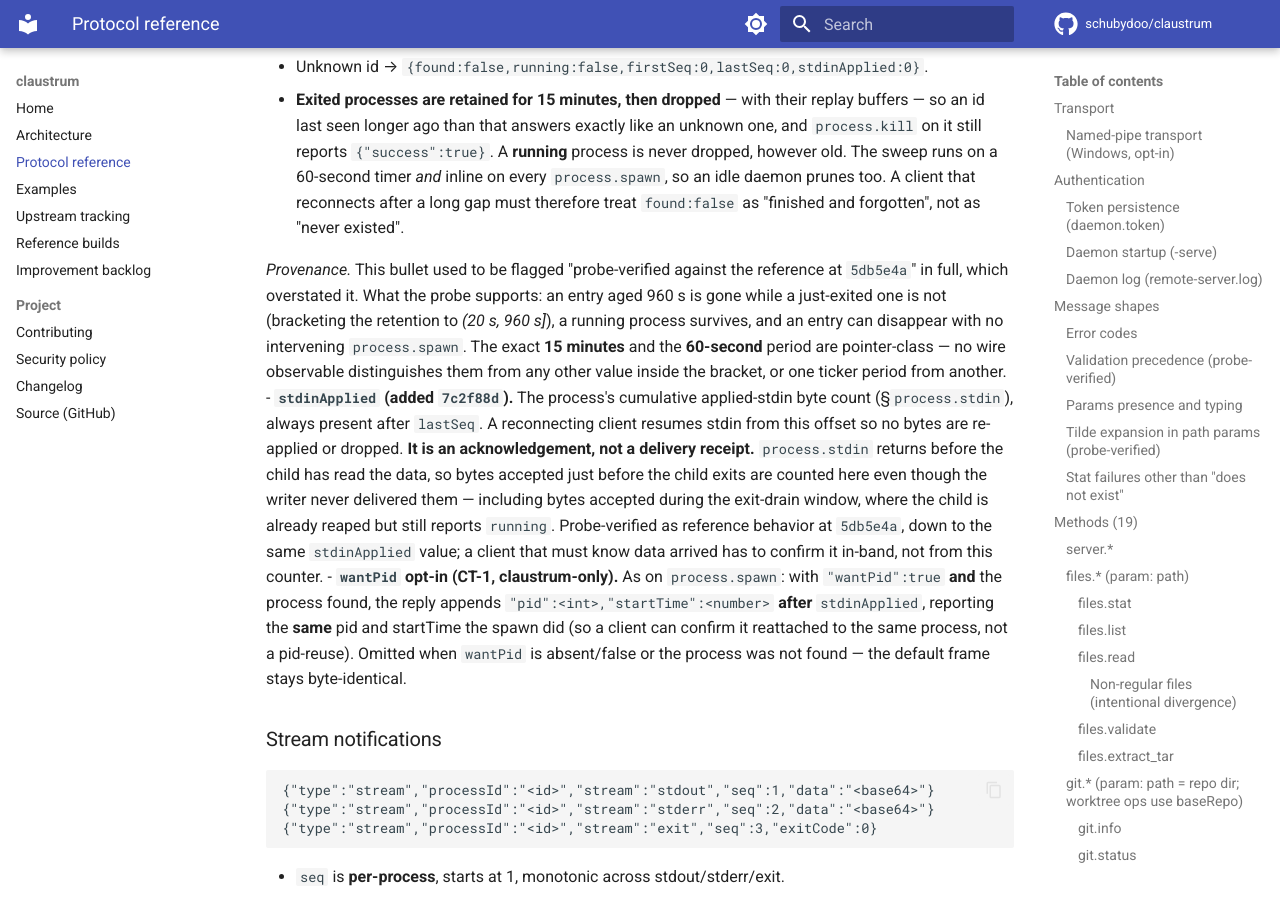
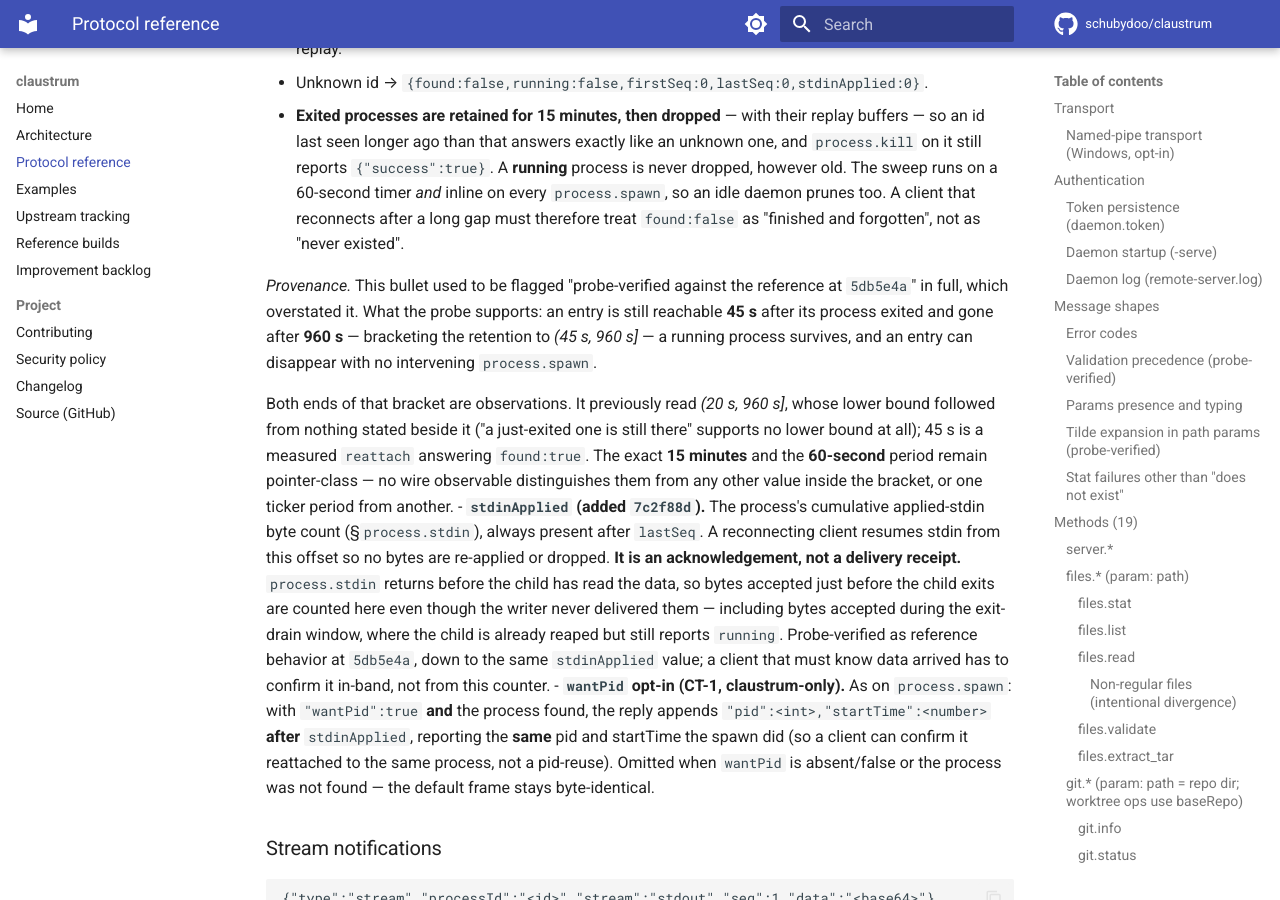
Before and after one commit to schubydoo/claustrum, an MkDocs documentation site: the page built from docs/PROTOCOL.md, in a window 1280 px wide and 900 px high, scrolled down 17525 px. Built offline with MkDocs 1.6.1 and Material for MkDocs 9.7.7, drawn with Linux system fonts in a browser that asks for light colours; comment, search, counter and statistics services are not loaded; some of the changed text lies outside the part shown.

Commit message:
fix: retract the slug summary everywhere, and source the prune bracket
The "exactly two segments" summary survived in three more places, one of them
in a file this PR already edited — the same defect the PR exists to fix.

The (20s, 960s] bracket's lower bound followed from nothing stated beside it.
Re-measured: an entry is still reachable 45s after exit, so the supported
bracket is (45s, 960s] and both ends are now observations.

Also: the FIFO test comment still cited the timeout-8 probe, a doc insertion
orphaned the sentence after it, and the rpc.go note duplicated the measured
one 30 lines below.

Co-Authored-By: Claude Opus 5 (1M context) <noreply@anthropic.com>

```diff
--- a/docs/PROTOCOL.md
+++ b/docs/PROTOCOL.md
@@ -798,11 +799,16 @@ unknown id is not an error):
 
   *Provenance.* This bullet used to be flagged "probe-verified against the
   reference at `5db5e4a`" in full, which overstated it. What the probe supports:
-  an entry aged 960 s is gone while a just-exited one is not (bracketing the
-  retention to *(20 s, 960 s]*), a running process survives, and an entry can
-  disappear with no intervening `process.spawn`. The exact **15 minutes** and the
-  **60-second** period are pointer-class — no wire observable distinguishes them
-  from any other value inside the bracket, or one ticker period from another.
+  an entry is still reachable **45 s** after its process exited and gone after
+  **960 s** — bracketing the retention to *(45 s, 960 s]* — a running process
+  survives, and an entry can disappear with no intervening `process.spawn`.
+
+  Both ends of that bracket are observations. It previously read *(20 s, 960 s]*,
+  whose lower bound followed from nothing stated beside it ("a just-exited one is
+  still there" supports no lower bound at all); 45 s is a measured `reattach`
+  answering `found:true`. The exact **15 minutes** and the **60-second** period
+  remain pointer-class — no wire observable distinguishes them from any other
+  value inside the bracket, or one ticker period from another.
 - **`stdinApplied` (added `7c2f88d`).** The process's cumulative applied-stdin
   byte count (§`process.stdin`), always present after `lastSeq`. A reconnecting
   client resumes stdin from this offset so no bytes are re-applied or dropped.
```
Also changed, not shown: other parts of docs/PROTOCOL.md (+7 -6 lines), 5 other files.
